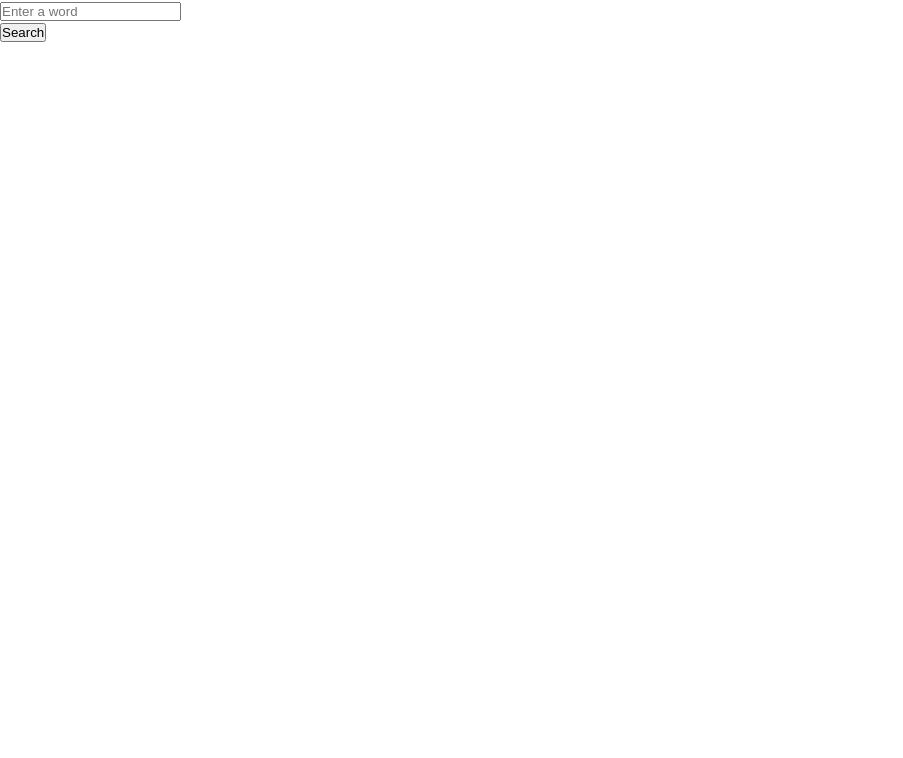
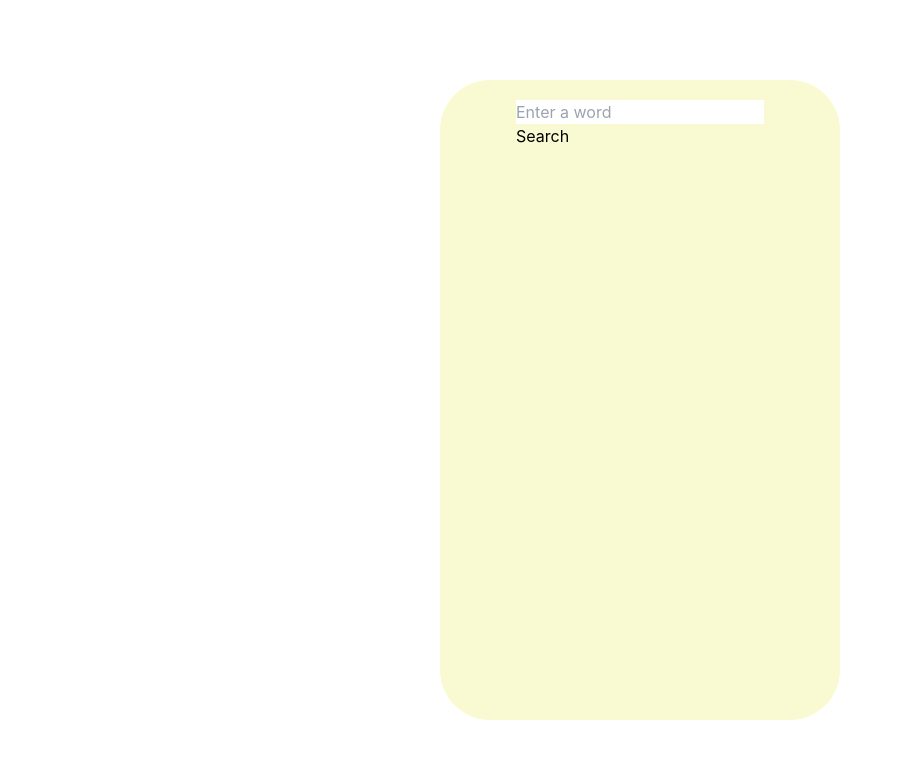
Before and after one commit to rosesarerosieee/Dictionary-api, a React (Create React App) app: page / in a window 1280 px wide. Shown: the top 758 px of the page, without its empty margins (0-903 px from the left). Built offline with nearby package versions, Linux system fonts and the light colour scheme.

Commit message:
Added pop-up animations, and did the css(some of it is tailwind, also not done)

```diff
--- a/package.json
+++ b/package.json
@@ -35,5 +35,10 @@
       "last 1 firefox version",
       "last 1 safari version"
     ]
+  },
+  "devDependencies": {
+    "autoprefixer": "^10.4.19",
+    "postcss": "^8.4.39",
+    "tailwindcss": "^3.4.4"
   }
 }
--- /dev/null
+++ b/postcss.config.js
@@ -0,0 +1,6 @@
+module.exports = {
+  plugins: {
+    tailwindcss: {},
+    autoprefixer: {},
+  },
+}
--- a/src/App.css
+++ b/src/App.css
@@ -3,3 +3,7 @@
   padding: 0;
   box-sizing: border-box;
 }
+
+@tailwind base;
+@tailwind components;
+@tailwind utilities;
--- a/src/components/dictionary.css
+++ b/src/components/dictionary.css
@@ -0,0 +1,55 @@
+
+.card {
+    display: flex;
+    flex-direction: column;
+    align-items: center;
+    justify-content: flex-start;
+    width: 400px;
+    height: 80vh;
+    padding: 20px;
+    gap: 20px;
+    border-radius: 50px;
+    overflow-y: auto;
+    position: relative;
+    background-color: lightgoldenrodyellow;
+}
+
+.inputs{
+    width: 100%;
+    display: flex;
+    align-items: center;
+    justify-content: center;
+    flex-direction: column;
+    gap: 20px;
+}
+
+.definitions-container {
+    width: 100%;
+
+}
+
+.word {
+    font-size: 2rem;
+    animation: pop-up 0.5s ease-in-out;
+}
+
+.definition {
+    margin-top: 20px;
+    text-align: left;
+    font-size: 1.1rem;
+    animation: pop-up 0.5s ease-out
+}
+
+@keyframes pop-up {
+    0% {
+        opacity: 0;
+        transform: translateY(10px);
+    }
+    100% {
+        opacity: 1;
+        transform: translateY(0);
+    }
+}
+.pop-up {
+    animation: pop-up 0.5s ease-out;
+}
--- a/src/components/dictionary.js
+++ b/src/components/dictionary.js
@@ -1,4 +1,4 @@
-import {useState} from  'react';
+import {useState, useEffect} from  'react';
 import axios from 'axios';
 import './dictionary.css';
 
@@ -7,6 +7,7 @@ const Dictionary = () => {
     const [word, setWord] = useState('');
     const [definition, setDefinition] = useState(null);
     const [error, setError] = useState(null);
+    const [animateState, setAnimateState] = useState(false);
 
     const fetchDefinition = async () => {
         try{
@@ -27,20 +28,31 @@ const Dictionary = () => {
         setWord('');
     }
 
+    const triggerAnimation = () => {
+        setAnimateState(false);
+        setTimeout(() => setAnimateState(true), 0);
+    };
+
+    useEffect(() => {
+        if(definition){
+            triggerAnimation();
+        }
+    },[definition]);
+
     return(
         <>
-        <div className='container'>
-            <div className='card'>
+        <div className='container w-full h-100 flex item-center justify-center'>
+            <div className='card mt-20'>
                 <div className='inputs'>
-
                     <form onSubmit={handleSubmit}>
-
+                        <div className='text-input'>
                             <input type='text'
                             value={word}
                             onChange={(e) => setWord(e.target.value)}
                             placeholder='Enter a word'
                             required
                             />
+                        </div>
 
                         <div className='button'>
                             <button type='submit'>Search</button>
@@ -50,13 +62,13 @@ const Dictionary = () => {
                     {error && <p>{error}</p>}
 
                     {definition && (
-                        <>
-                        <div className='word'>
+                        <div className={`definitions-container w-full h-full ${animateState ? 'pop-up' : ''}`}>
+                        <div className={`word text-center font-extrabold uppercase ${animateState ? 'pop-up' : ''}`}>
                             <h2>{definition.word}</h2>
                         </div>
 
-                        <div className='definition'>
-                            <h3>Definitions: </h3>
+                        <div className={`definition ${animateState ? 'pop-up' : ''}`}>
+                            <h3 className='font-extrabold'>Definitions: </h3>
                             {definition.meanings.map((meaning, index) => (
                                 <div key={index}>
                                     <span>{meaning.partofSpeech}</span>
@@ -66,7 +78,7 @@ const Dictionary = () => {
                                 </div>
                             ))}
                         </div>
-                        </>
+                        </div>
                     )}
 
                 </div>
--- /dev/null
+++ b/tailwind.config.js
@@ -0,0 +1,8 @@
+/** @type {import('tailwindcss').Config} */
+module.exports = {
+  content: ["./src/**/*.{html,js}"],
+  theme: {
+    extend: {},
+  },
+  plugins: [],
+}
```
Also changed, not shown: src/assets/book.jpg (added), 1 other file (tests, documents, lock files or other folders). Lines whose indentation alone changed are shown as unchanged.
